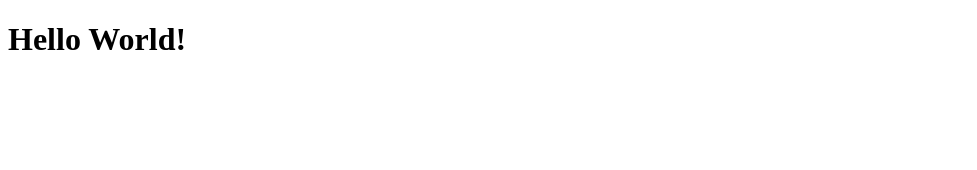
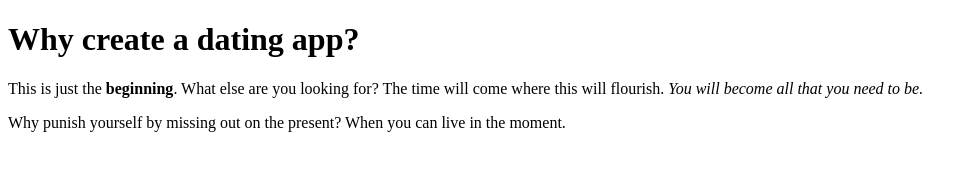
Before and after one commit to garyngo/odinproject, a plain HTML site: page index.html in a window 1280 px wide. Shown: the whole page, without its empty margins (0-977 px from the left). Drawn offline with Linux system fonts and the light colour scheme.

Commit message:
HTML text elements

```diff
--- a/index.html
+++ b/index.html
@@ -1,12 +1,22 @@
 <!DOCTYPE html>
 <html lang="en">
+
     <head>
-        <meta charset"UTF-8">
+        <meta charset="UTF-8">
         <title>Gary Ngo's Dating App</title>
     </head>
 
+    <!-----GARY'S BODY-->
     <body>
-        <h1>Hello World!</h1>
+        <h1>Why create a dating app?</h1>
+        <p>This is just the <strong>beginning</strong>. What else are you looking for?
+            The time will come where this will flourish. <em>You will become
+            all that you need to be.</em>
+        </p>
+
+        <p>Why punish yourself by missing out on the present? When you can
+            live in the moment.
+        </p>
     </body>
 
 </html>
```
